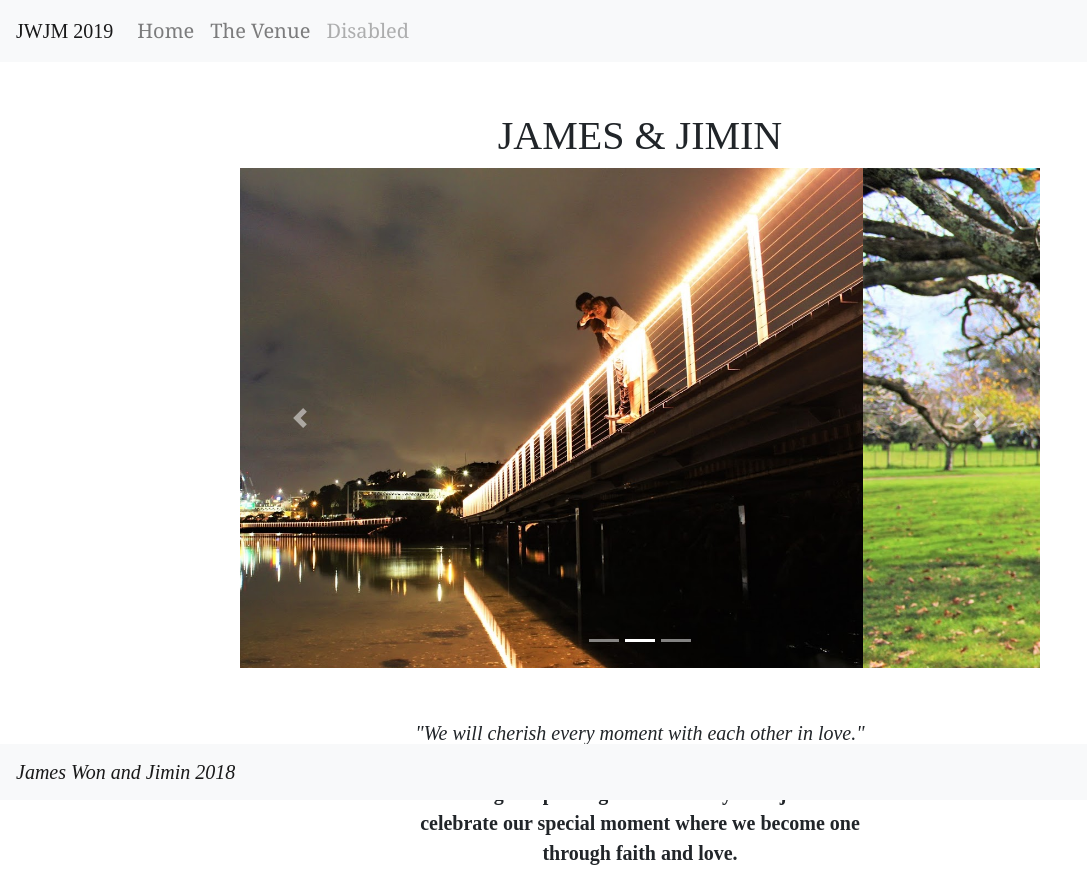
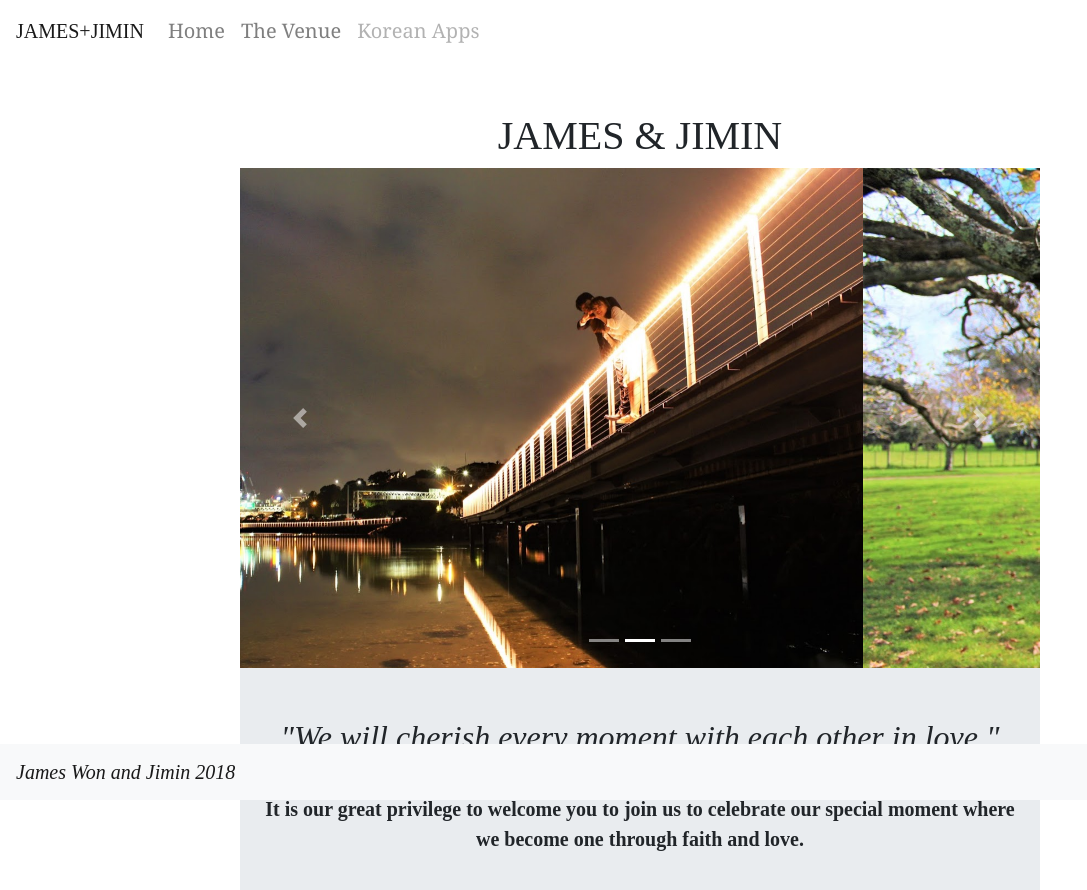
Before and after one commit to jwwnz/jwjm, a React (Create React App) app: page / in a window 1280 px wide. Shown: the top 890 px of the page, without its empty margins (0-1087 px from the left). Built offline with nearby package versions, Linux system fonts and the light colour scheme.

Commit message:
Test changing color

```diff
--- a/src/App.css
+++ b/src/App.css
@@ -27,7 +27,7 @@ body {
 }
 
 .card-content {
-  max-width: 500px;
+  max-width: 800px;
   font-size: 20px;
 }
 
@@ -54,6 +54,10 @@ body {
   text-align: center;
 }
 
+/* nav {
+  background-color: #FFFFF6;
+} */
+
 .navbar .navbar-nav {
   font-family: Cambria, Cochin, Georgia, Times, 'Times New Roman', serif;
   font-size: 20px;
--- a/src/components/Carousel.js
+++ b/src/components/Carousel.js
@@ -26,7 +26,6 @@ export default function Carousel() {
             src={LandingPhoto1}
             alt="First slide"
           />
-          >
         </div>
         <div className="carousel-item">
           <img
--- a/src/components/Navbar.js
+++ b/src/components/Navbar.js
@@ -3,9 +3,9 @@ import { Link } from "react-router-dom";
 
 export default function Navbar() {
   return (
-    <nav className="navbar navbar-expand-lg navbar-light bg-light">
+    <nav className="navbar navbar-expand-lg navbar-light">
       <a className="navbar-brand" href=".">
-        JWJM 2019
+        JAMES+JIMIN
       </a>
       <button
         className="navbar-toggler"
@@ -22,7 +22,7 @@ export default function Navbar() {
         <ul className="navbar-nav">
           <li className="nav-item">
             <Link className="nav-link" to="/">
-              Home <span className="sr-only">(current)</span>
+              Home
             </Link>
           </li>
           <li className="nav-item">
@@ -32,7 +32,7 @@ export default function Navbar() {
           </li>
           <li className="nav-item">
             <a className="nav-link disabled" href=".">
-              Disabled
+              Korean Apps
             </a>
           </li>
         </ul>
--- a/src/pages/Home.js
+++ b/src/pages/Home.js
@@ -13,8 +13,10 @@ export default class Home extends Component {
             <Carousel />
           </div>
           <br></br>
-          <div className="card-content center padding-top">
-            <div><em>"We will cherish every moment with each other in love."</em></div>
+          <div class="jumbotron jumbotron-fluid card-content center padding-top">
+            <div class="container">
+              {/* <p class="lead">This is a modified jumbotron that occupies the entire horizontal space of its parent.</p> */}
+              <h2><em>"We will cherish every moment with each other in love."</em></h2>
               <br />
               <div><strong>It is our great privilege to welcome you to join us to celebrate our special moment where we become one through faith and love.</strong></div>
 
@@ -25,10 +27,15 @@ export default class Home extends Component {
 
               <div><u>To be held on 12th January 2019 (Saturday) Afternoon 2:00pm.</u></div>
               <div><Link to="/venue">Lunamielle 12th Floor Convention Hall</Link> </div>
+            </div>
+          </div>
+          {/* <div className="card-content center padding-top">
+
+
             <br></br>
             <br></br>
             <br></br>
-          </div>
+          </div> */}
         </div>
       </div>
     );
```
Lines whose indentation alone changed are shown as unchanged.
